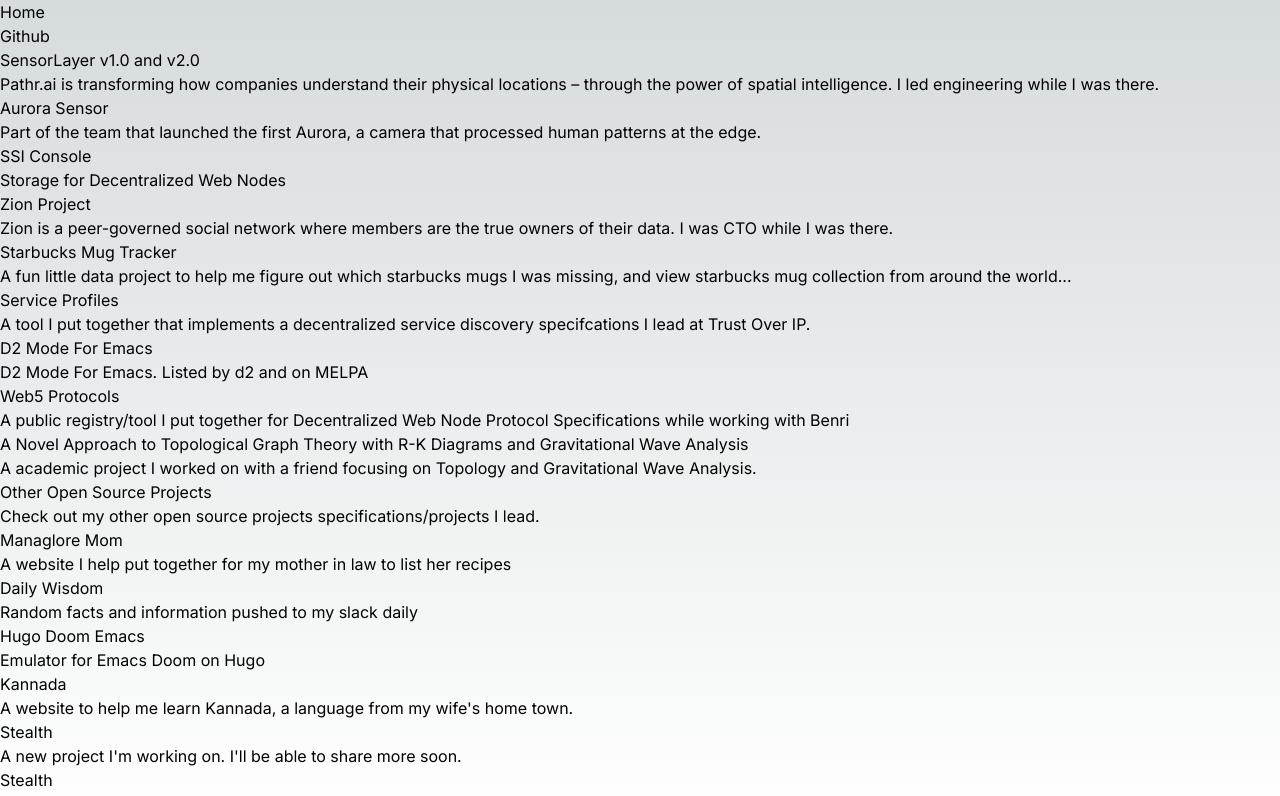
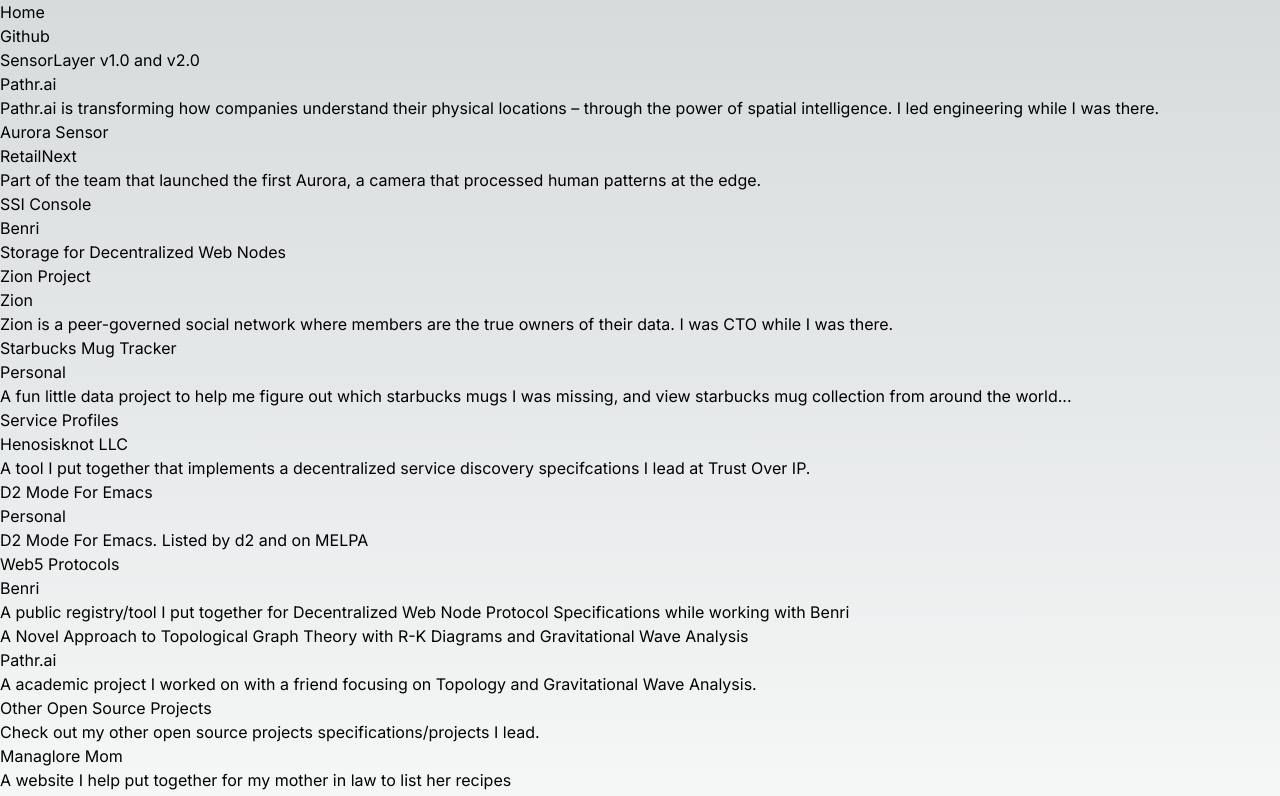
Before and after one commit to andorsk/us.andor.www, a Next.js app: page /projects in a window 1280 px wide. Shown: the top 796 px of the page. Built offline with nearby package versions, Linux system fonts and the light colour scheme.

Commit message:
updated gridbox layout

```diff
--- a/src/layouts/GridBoxLayout.tsx
+++ b/src/layouts/GridBoxLayout.tsx
@@ -28,6 +28,7 @@
             >
               <div className="flex h-full flex-col items-center justify-center">
                 <h2 className={`mb-3 text-2xl font-semibold`}>{item.label} </h2>
+                <p className={`mb-5 text-sm opacity-50`}> {item.sublabel} </p>
                 <p className={`m-0 text-sm opacity-50`}>{item.description}</p>
               </div>
             </a>
```
